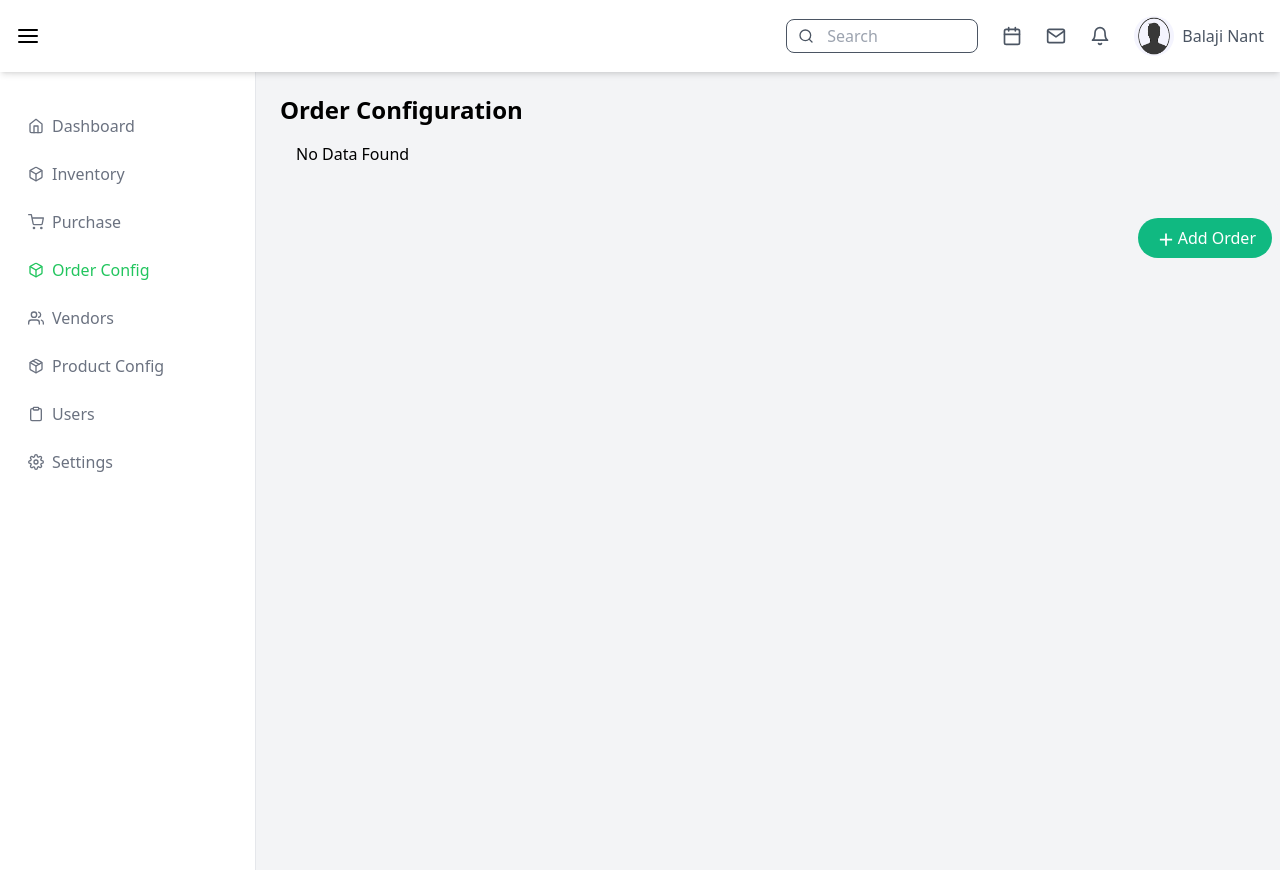
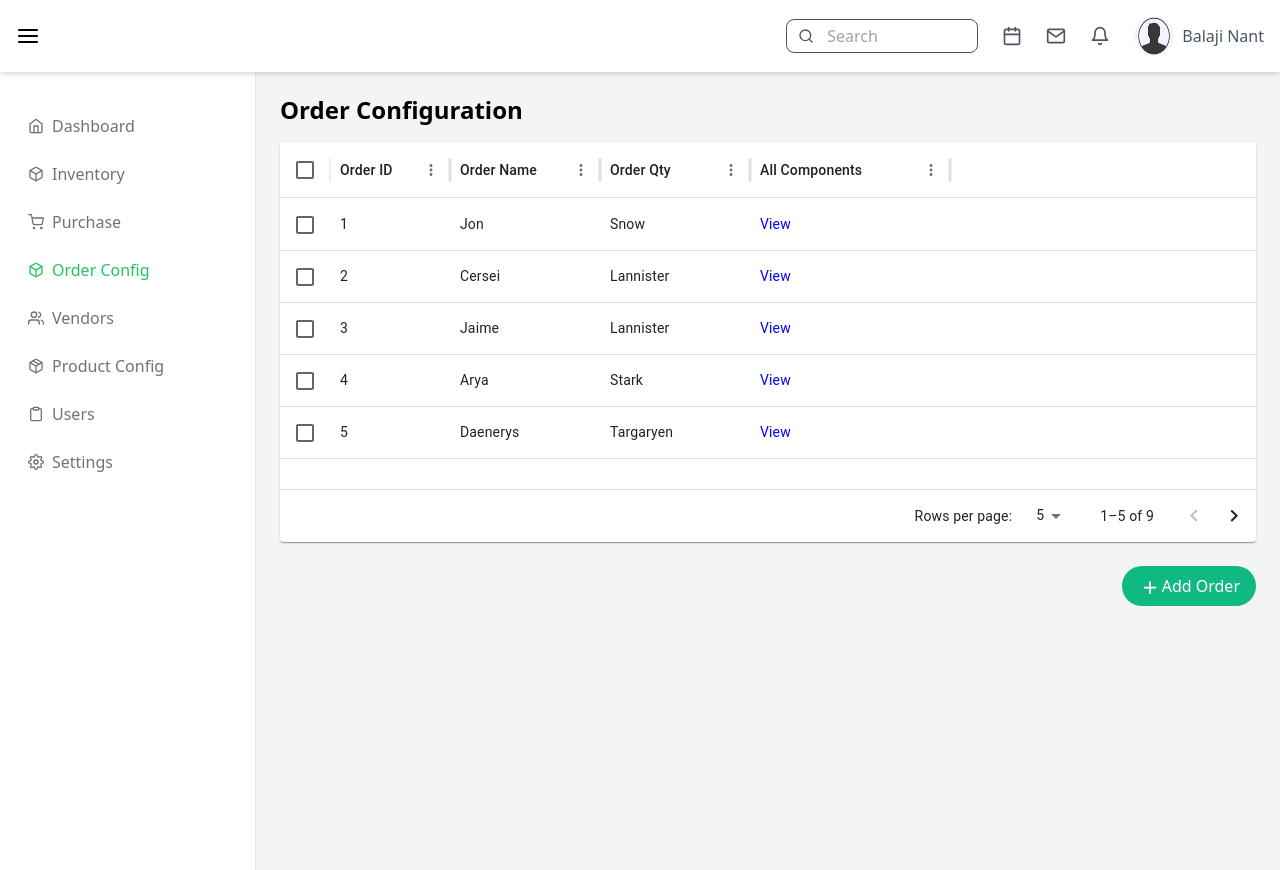
Before and after one commit to BDSITAdmin/conyband_erp_tool, a React (Vite) app: page /order-config in a window 1280 px wide. Built offline with nearby package versions, Linux system fonts and the light colour scheme; no server answers.

Commit message:
finished component config ui

```diff
--- a/src/components/AddOrderForm.jsx
+++ b/src/components/AddOrderForm.jsx
@@ -21,7 +21,7 @@ const AddOrderForm = () => {
             {/* Button to open the modal */}
             <button
                 onClick={handleOpenModal}
-                className="px-4 py-2  text-white flex float-end mx-2 my-3 items-center justify-center bg-[#10B981] rounded-full"
+                className="px-4 py-2  text-white flex float-end mr-6 items-center justify-center bg-[#10B981] rounded-full"
             >
                <AddIcon sx={{color:'white', paddingTop:'3px' }}/>  Add Order
             </button>
@@ -55,7 +55,7 @@ const AddOrderForm = () => {
                         <div className="flex justify-center">
                             <button
                                 onClick={handleEstimate}
-                                className="px-4 py-2 text-white bg-[#10B981] rounded"
+                                className="px-4 mx-4 py-2 text-white bg-[#10B981] rounded"
                             >
                                 Estimate Order
                             </button>
--- a/src/components/managementView.jsx
+++ b/src/components/OrderComponentModel.jsx
@@ -1,18 +1,17 @@
 import React, { useState } from "react";
+import CloseIcon from '@mui/icons-material/Close';
 
-const TableModal = ({ data }) => {
+const OrderComponentModel = ({ data, setShowComponent }) => {
+  const handleCloseView =()=>{
+    setShowComponent(false)
+}
 
   return (
     <div className="p-4">
         <div className="fixed inset-0 z-50 flex items-center justify-center bg-black bg-opacity-50">
           <div className="relative w-full max-w-5xl p-4 bg-white rounded-lg shadow-lg">
 
-            <button
-              className="absolute text-gray-600 top-2 right-2 hover:text-gray-800"
-
-            >
-              &times;
-            </button>
+          <CloseIcon sx={{cursor:"pointer", color:"#4e504f", position:'absolute', top:'1px', right:'2px', fontWeight:'600' }} onClick={handleCloseView} />
 
             <h2 className="mb-4 text-lg font-semibold">Component Table</h2>
 
@@ -46,4 +45,4 @@ const TableModal = ({ data }) => {
   );
 };
 
-export default TableModal;
+export default OrderComponentModel;
--- a/src/components/OrderTable.jsx
+++ b/src/components/OrderTable.jsx
@@ -1,9 +1,23 @@
-import React from 'react'
+import * as React from 'react';
+import { DataGrid } from '@mui/x-data-grid';
+import Paper from '@mui/material/Paper';
 
-function OrderTable() {
-  return (
+function OrderTable({columns, rows}) {
+
+      const paginationModel = { page: 0, pageSize: 5 };
+
+        return (
     <>
-
+    <Paper sx={{ height: 400, width: '100%' }}>
+      <DataGrid
+        rows={rows}
+        columns={columns}
+        initialState={{ pagination: { paginationModel } }}
+        pageSizeOptions={[5, 10]}
+        checkboxSelection
+        sx={{ border: 0 }}
+      />
+    </Paper>
     </>
   )
 }
--- a/src/components/TableComponent.jsx
+++ b/src/components/TableComponent.jsx
@@ -1,6 +1,6 @@
 import React, { useState } from 'react';
 import { DataGrid } from '@mui/x-data-grid';
-import { IconButton, Menu, MenuItem, Paper, Modal, TextField, Button } from '@mui/material';
+import { IconButton, Menu, MenuItem, Paper, Modal, TextField } from '@mui/material';
 import MoreVertIcon from '@mui/icons-material/MoreVert';
 import axios from 'axios';
 
@@ -118,21 +118,12 @@ function TableComponent({ columns, rows, reFetchTableData }) {
             onChange={(e) => setEditData({ ...editData, name: e.target.value })}
             margin="normal"
           />
-          <TextField
-            fullWidth
-            label="Description"
-            value={editData.description || ''}
-            onChange={(e) => setEditData({ ...editData, description: e.target.value })}
-            margin="normal"
-          />
-          <Button
-            variant="contained"
-            color="primary"
-            onClick={handleUpdate}
-            sx={{ mt: 2 }}
-          >
-            Save Changes
-          </Button>
+          <button
+                onClick={handleUpdate}
+                className="px-4 py-2  text-white flex  mx-auto my-3 items-center justify-center bg-[#10B981] rounded-full "
+            >
+             Save Changes
+            </button>
         </Paper>
       </Modal>
     </>
--- a/src/components/ViewComponentFromProduct.jsx
+++ b/src/components/ViewComponentFromProduct.jsx
@@ -5,7 +5,7 @@ const ViewComponentFromProduct = ({ data, setShowComponent }) => {
 
     const handleCloseView =()=>{
         setShowComponent(false)
-      }
+    }
 
   return (
     <div className="p-4">
--- a/src/pages/OrderConfiguration.jsx
+++ b/src/pages/OrderConfiguration.jsx
@@ -1,12 +1,79 @@
 import React, { useEffect, useState } from 'react'
 import useFetch from '../hooks/useFetch';
-import TableComponent from '../components/TableComponent';
 import AddOrderForm from '../components/AddOrderForm'
+import OrderTable from '../components/OrderTable';
+import OrderComponentModel from '../components/OrderComponentModel';
+
 
 
 function OrderConfiguration() {
+    const { data: rows, loading, error, reFetch: reFetchTableData } = useFetch();
+    const [showComponet, setShowComponent]= useState(false);
 
-    const { data: rows, loading, error, reFetch: reFetchTableData } = useFetch();
+
+    const handleView = (productId) => {
+        // console.log(`View details for Product ID: ${productId}`);
+        setShowComponent(true)
+      };
+
+    const columns = [
+        { field: 'id', headerName: 'Order ID', width: 120 },
+        { field: 'firstName', headerName: 'Order Name', width: 150 },
+        { field: 'lastName', headerName: 'Order Qty', width: 150 },
+        {
+            field: "AllComponents",
+            headerName: "All Components",
+            width: 200,
+            renderCell: (params) => (
+              <span
+                onClick={() => handleView(params.row.product_id)}
+                style={{ color: 'blue', cursor: 'pointer' }}
+              >
+                View
+              </span>
+            ),
+          },
+      ];
+
+      const row = [
+        { id: 1, lastName: 'Snow', firstName: 'Jon', age: 35 },
+        { id: 2, lastName: 'Lannister', firstName: 'Cersei', age: 42 },
+        { id: 3, lastName: 'Lannister', firstName: 'Jaime', age: 45 },
+        { id: 4, lastName: 'Stark', firstName: 'Arya', age: 16 },
+        { id: 5, lastName: 'Targaryen', firstName: 'Daenerys', age: null },
+        { id: 6, lastName: 'Melisandre', firstName: null, age: 150 },
+        { id: 7, lastName: 'Clifford', firstName: 'Ferrara', age: 44 },
+        { id: 8, lastName: 'Frances', firstName: 'Rossini', age: 36 },
+        { id: 9, lastName: 'Roxie', firstName: 'Harvey', age: 65 },
+      ];
+
+
+      const dataToView = [
+        {
+          "componentName": "yogi123",
+          "totalRequired": 10,
+          "available": 8,
+          "shortage": 2
+        },
+        {
+          "componentName": "componentABC",
+          "totalRequired": 20,
+          "available": 15,
+          "shortage": 5
+        },
+        {
+          "componentName": "componentXYZ",
+          "totalRequired": 30,
+          "available": 30,
+          "shortage": 0
+        },
+        {
+          "componentName": "componentLMN",
+          "totalRequired": 5,
+          "available": 3,
+          "shortage": 2
+        }
+      ]
 
 
     useEffect(() => {
@@ -15,13 +82,16 @@ function OrderConfiguration() {
 
     return (
         <>
+        {showComponet && <OrderComponentModel data={dataToView} setShowComponent = {setShowComponent}  /> }
             <div className="w-full p-6 bg-gray-100 rounded-md">
                 <h1 className="mb-4 text-2xl font-semibold">Order Configuration</h1>
 
-                {rows.length > 1 ?
-                    <TableComponent columns={columns} rows={rows} /> :
+                {/* {rows.length > 1 ?
+                    <OrderTable/> :
                     <h2 className='m-4' >No Data Found</h2>
-                }
+                } */}
+
+            <OrderTable columns={columns} rows={row} />
 
             </div>
             <div className="flex justify-end">
```
